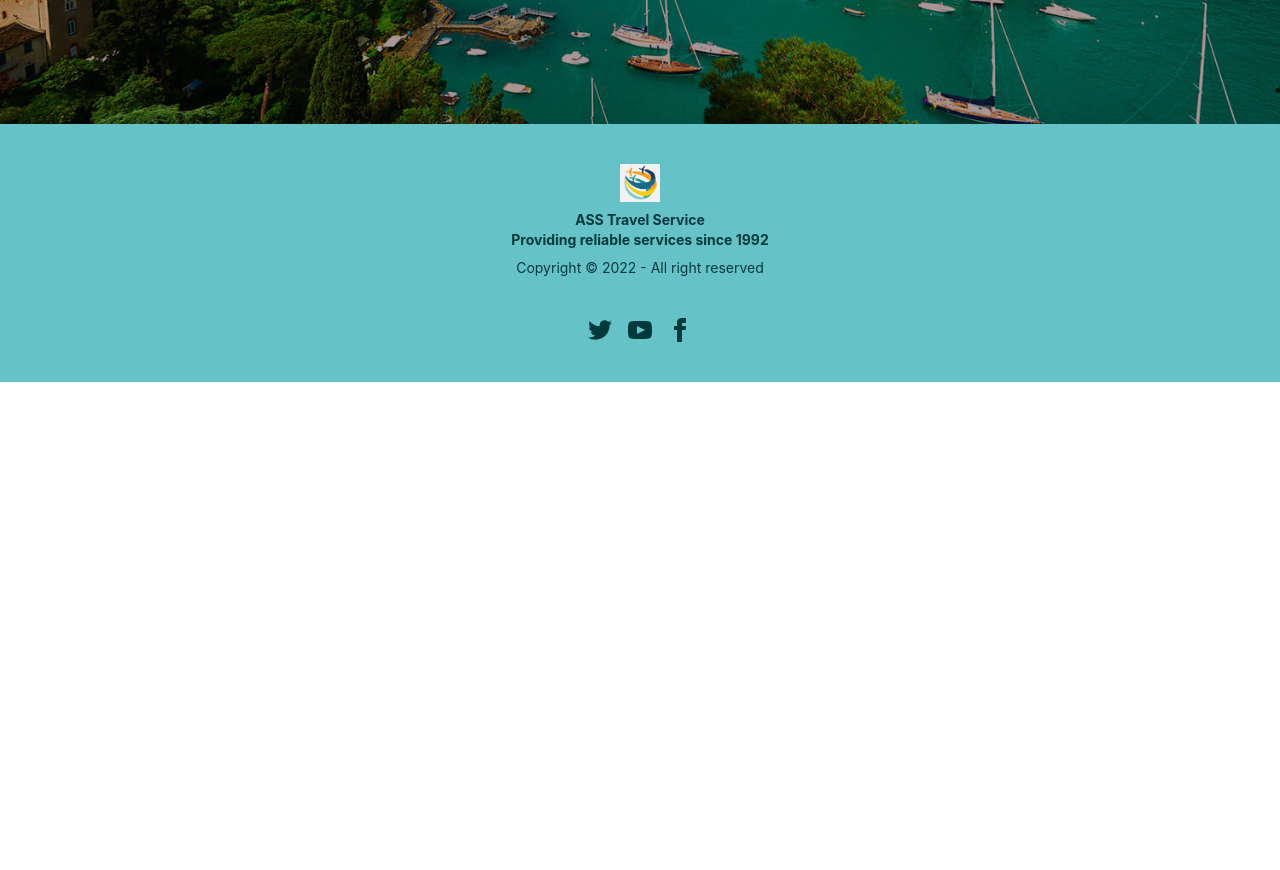
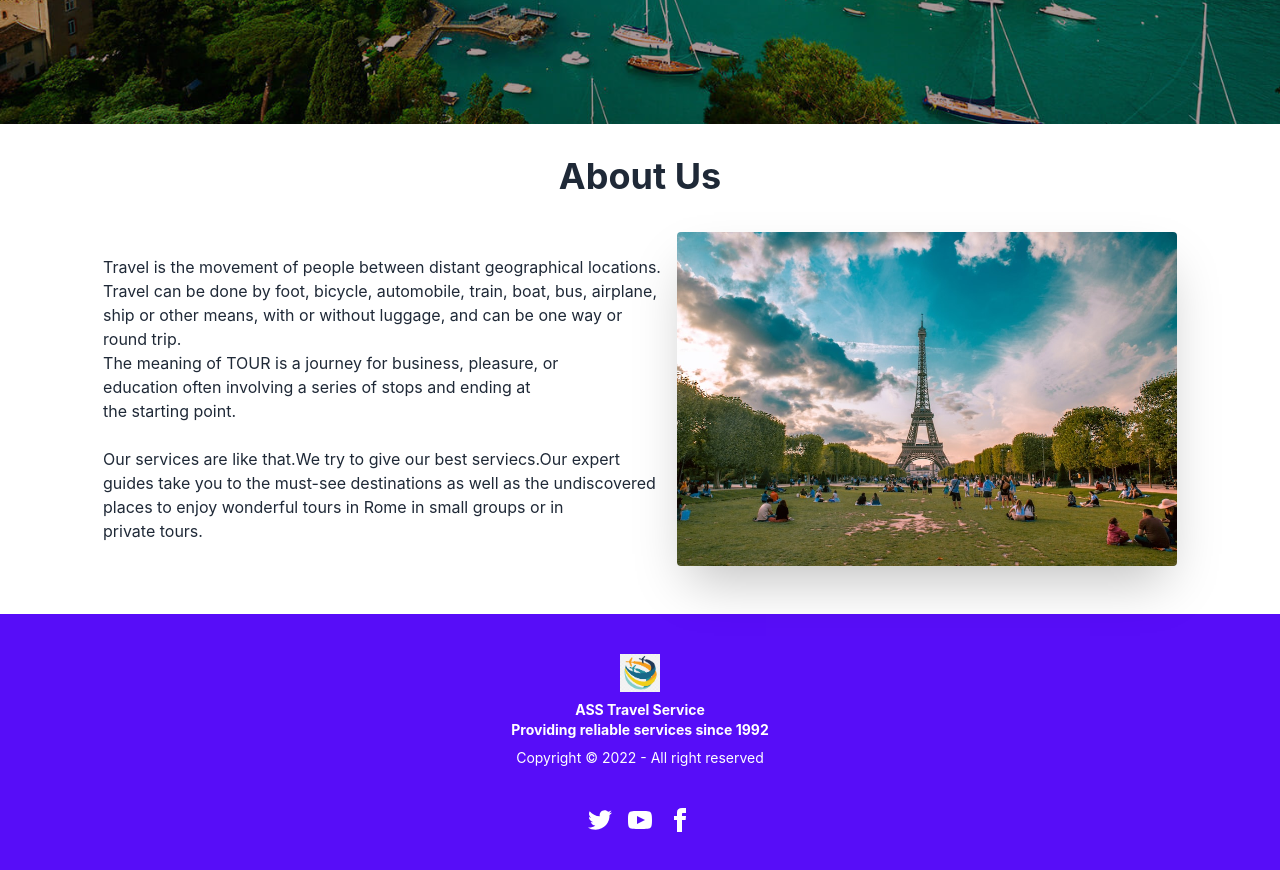
Before and after one commit to AnamikaSa/Service-review-client-side, a React (Create React App) app: page / in a window 1280 px wide. Shown: the part 540-1410 px from the top of the page. Before the commit the page ends 922 px from the top, so only its background shows below. Built offline with nearby package versions, Linux system fonts and the light colour scheme.

Commit message:
about us added

```diff
--- a/src/App.js
+++ b/src/App.js
@@ -5,7 +5,7 @@ import router from './Routes/Routes';
 
 function App() {
   return (
-    <div  data-theme="cupcake">
+    <div  data-theme="light">
       <RouterProvider router={router}></RouterProvider>
     </div>
   );
--- a/src/components/Footer.js
+++ b/src/components/Footer.js
@@ -2,12 +2,12 @@ import React from 'react';
 import logo from '../images/logo.png';
 const Footer = () => {
   return (
-        <div>
+    <div className='mt-8'>
       <footer className="footer footer-center p-10 bg-primary text-primary-content">
         <div>
           <img className="w-10" src={logo} alt=""></img>
           <p className="font-bold">
-      ASS Travel Service <br/>Providing reliable services since 1992
+            ASS Travel Service <br />Providing reliable services since 1992
           </p>
           <p>Copyright © 2022 - All right reserved</p>
         </div>
--- a/src/components/Home.js
+++ b/src/components/Home.js
@@ -1,16 +1,17 @@
 import React from 'react';
-import banner from '../images/banner.jpg';
+import about from '../images/about.jpg';
 import './Home.css';
 const Home = () => {
   return (
+    <div>
     <div className='banner'>
       <div className="d-grid gap-5 p-5 text-center text-white">
-        <br/>
+        <br />
         <h1 className='text-4xl mt-28 font-bold'>
           Exploring the World
         </h1>
-        <br/><br/>
-        <p>Let's enjoy every moment of life while traveling. <br/>
+        <br /><br />
+        <p>Let's enjoy every moment of life while traveling. <br />
           If you are looking for a proper agency ,here you are!!</p>
       </div>
       <div class="btn-toolbar ml-96 pl-20 mt-5">
@@ -22,6 +23,22 @@ const Home = () => {
         </div>
       </div>
     </div>
+
+    {/* About part */}
+    <h1 className='text-4xl text-center font-bold mt-8 '>About Us</h1>
+    <div className='hero-content mt-5 flex-col lg:flex-row'>
+
+      <p>Travel is the movement of people between distant geographical locations. <br/>Travel can be done by foot, bicycle, automobile, train, boat, bus, airplane, <br/>ship or other means, with or without luggage, and can be one way or <br/> round trip.<br/>The meaning of TOUR is a journey for business, pleasure, or<br/> education often involving a series of stops and ending at <br/>the starting point.
+       <br /><br/>Our services are like that.We try to give our best serviecs.Our expert <br></br> guides take you to the must-see destinations as well as the undiscovered <br/>places to enjoy wonderful tours in Rome in small groups or in <br/> private tours.</p>
+
+        <img src={about} alt="" className='rounded shadow-2xl' style={{width:'500px'}}></img>
+
+
+    </div>
+
+
+    </div>
+
   );
 };
 
```
Also changed, not shown: src/images/about.jpg (added). Lines whose indentation alone changed are shown as unchanged.
